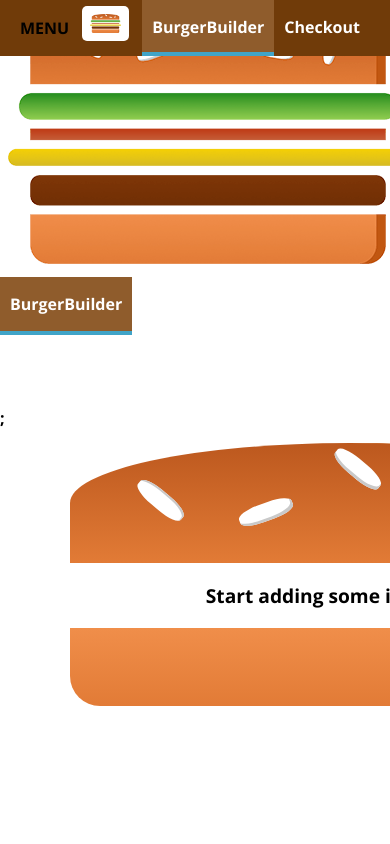
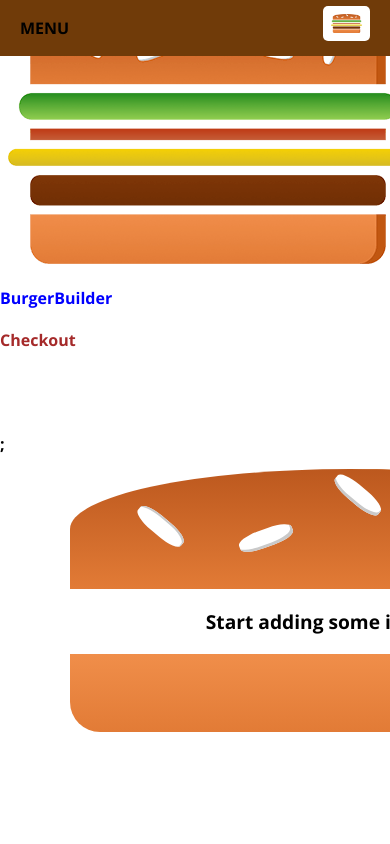
Before and after one commit to Aashiish-Pandey/MYBURGER, a React app: page / in a window 390 px wide. Shown: the top 844 px of the page. Built offline with nearby package versions, Linux system fonts and the light colour scheme.

Commit message:
more about responsive adjustment

```diff
--- a/src/components/Navigation/NavigationItems/NavigationItem/NavigationItem.css
+++ b/src/components/Navigation/NavigationItems/NavigationItem/NavigationItem.css
@@ -1,29 +1,46 @@
-.NaviagtionItem{
+.NaviagtionItem {
+  margin: 10px 0;
+  box-sizing: border-box;
+  display: block;
+  width: 100%;
+}
 
+.NaviagtionItem a {
+  color: brown;
+  text-decoration: none;
+  width: 100%;
+  box-sizing: border-box;
+  display: block;
+}
+
+.NaviagtionItem a:hover,
+.NaviagtionItem a:active,
+.NaviagtionItem a.active {
+  color: blue;
+}
+
+@media (min-width: 500px) {
+  .NaviagtionItem {
     margin: 0;
-    box-sizing: border-box;
     display: flex;
     align-items: center;
     height: 100%;
-}
+    width: auto;
+  }
 
-.NaviagtionItem a {
+  .NaviagtionItem a {
+    color: white;
 
-    color: white;
-    text-decoration: none;
     height: 100%;
     padding: 16px 10px;
     border-bottom: 4px solid transparent;
-    box-sizing: border-box;
-    display: block;
+  }
+
+  .NaviagtionItem a:hover,
+  .NaviagtionItem a:active,
+  .NaviagtionItem a.active {
+    background-color: #8f5c2c;
+    border-bottom: 4px solid #40a4c8;
+    color: white;
+  }
 }
-
-.NaviagtionItem a:hover ,
-.NaviagtionItem a:active,
-.NaviagtionItem a.active {
-
-    background-color: #8F5C2C;
-    border-bottom: 4px solid #40A4C8;
-    color:white
-
-}
--- a/src/components/Navigation/NavigationItems/NavigationItems.css
+++ b/src/components/Navigation/NavigationItems/NavigationItems.css
@@ -6,4 +6,13 @@
     display: flex;
     align-items: center;
     height: 100%;
+    flex-flow: column;
 }
+
+@media(min-width:500px) {
+
+    .NaviagtionItems {
+
+        flex-flow: row;
+    }
+}
--- a/src/components/Navigation/SideDrawer/SideDrawer.js
+++ b/src/components/Navigation/SideDrawer/SideDrawer.js
@@ -8,7 +8,7 @@ const sideDrawer = (props)=> {
     return(
 
         <div className = {classes.SideDrawer}>
-            <div className ={classes.Logo}>
+            <div className={classes.Logo}>
             <Logo/>
             </div>
 
--- a/src/components/Navigation/Toolbar/Toolbar.css
+++ b/src/components/Navigation/Toolbar/Toolbar.css
@@ -24,3 +24,12 @@
     height:80%;
 
 }
+
+@media(max-width:499px) {
+
+    .DesktopOnly {
+
+        display: none;
+
+    }
+}
--- a/src/components/Navigation/Toolbar/Toolbar.js
+++ b/src/components/Navigation/Toolbar/Toolbar.js
@@ -12,7 +12,7 @@ const toolbar = (props)=> {
        <div className = {classes.Logo}>
        <Logo/>
        </div>
-        <nav>
+        <nav className ={classes.DesktopOnly}>
           <NavigationItems />
         </nav>
 
--- a/src/components/logo/Logo.js
+++ b/src/components/logo/Logo.js
@@ -2,9 +2,9 @@ import React from 'react'
 import burgerLogo from '../../assets/images/burger-logo.png'
 import classes from './Logo.css'
 
-const logo = ()=> (
+const logo = (props)=> (
 
-    <div className = {classes.Logo}>
+    <div className = {classes.Logo} style = {{height:props.height}}>
         <img src ={burgerLogo} alt = "My Burger"></img>
     </div>
 
```
